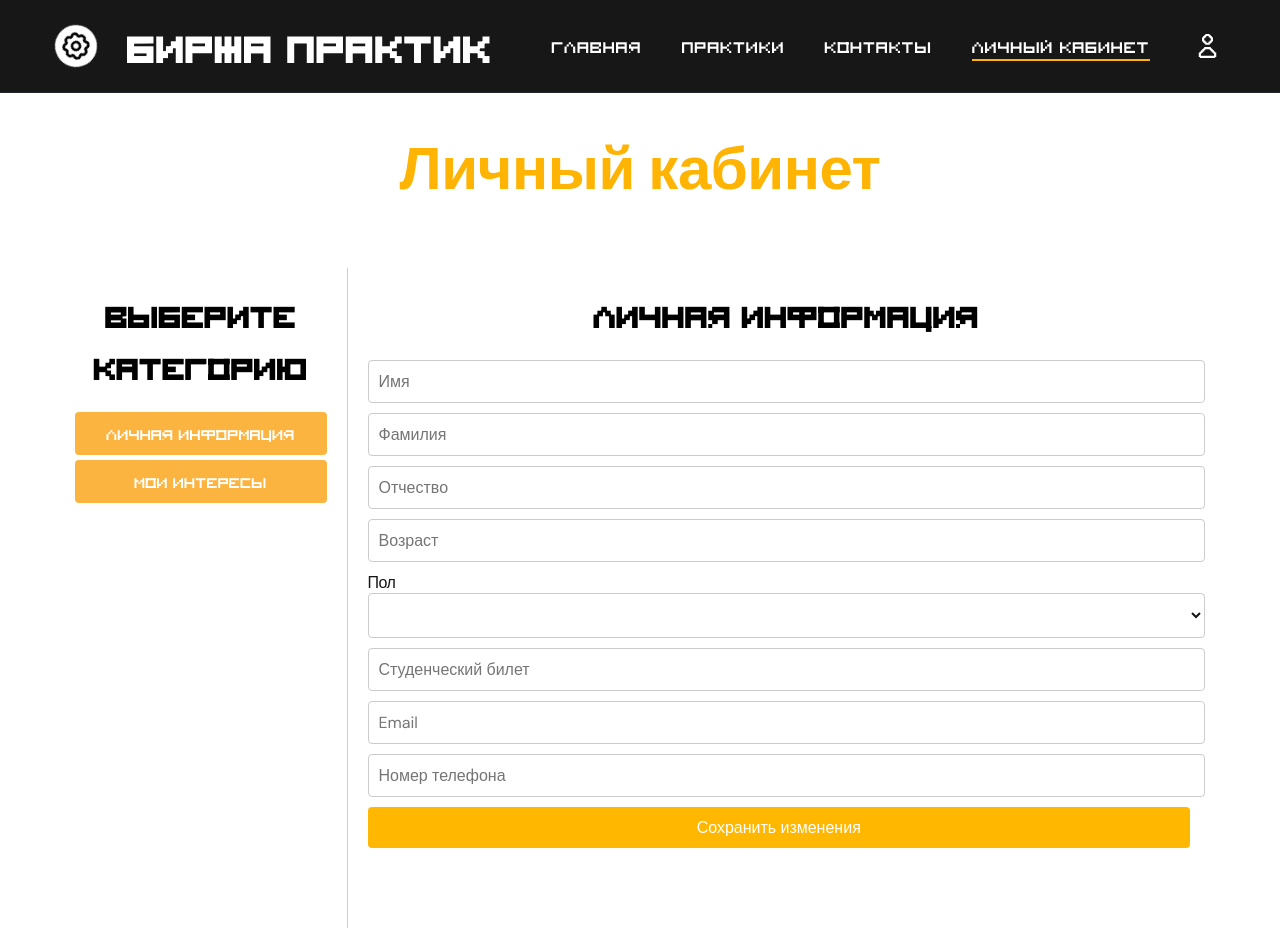
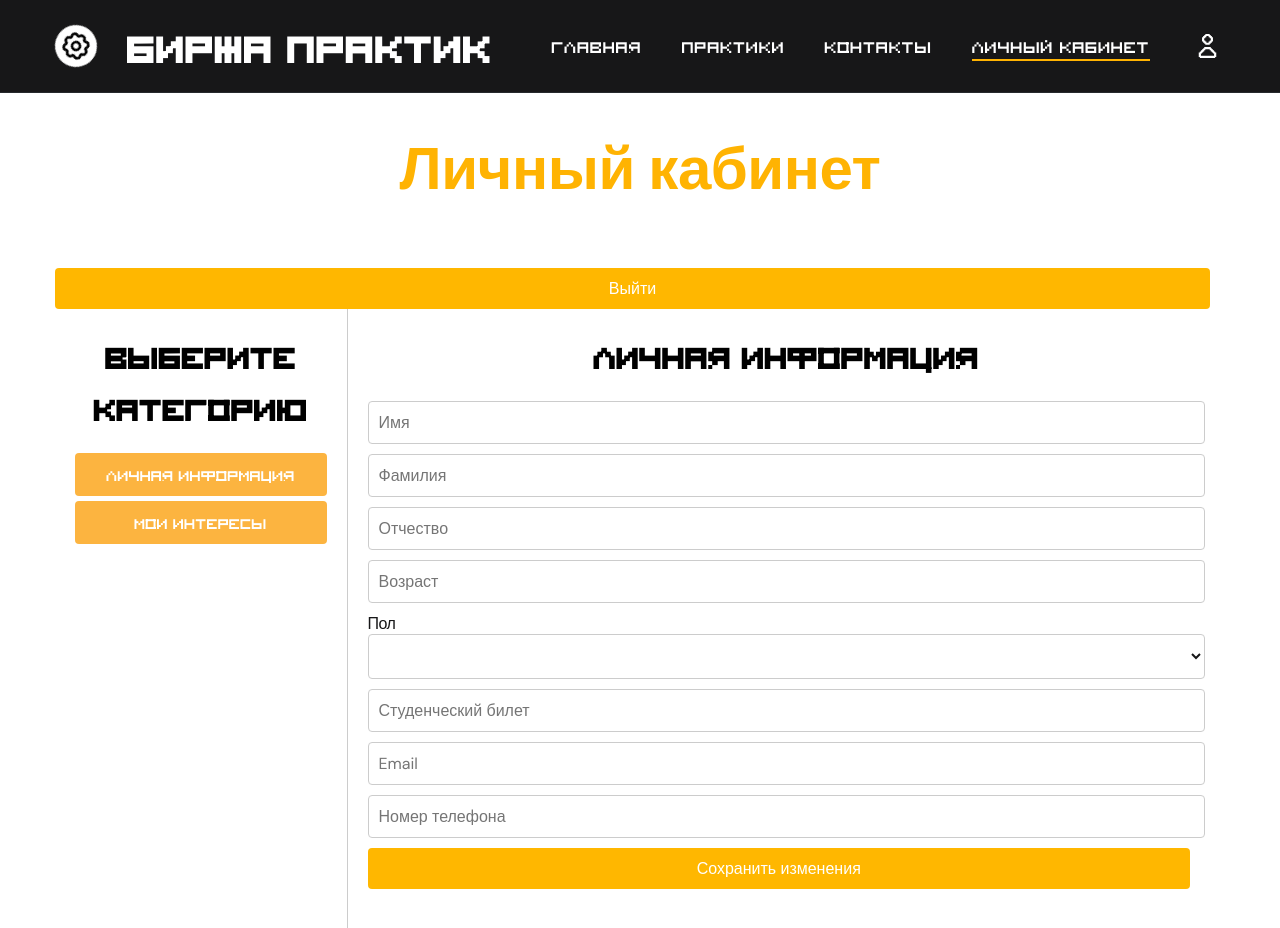
Before and after one commit to m3kskssssssss/web-uralsky-pelmeni, a React (Create React App) app: page /personal in a window 1280 px wide. Shown: the top 928 px of the page. Built offline with nearby package versions, Linux system fonts and the light colour scheme.

Commit message:
TEST FOR MATVEY
test that shit pls

```diff
--- a/src/components/navbar/Navbar.js
+++ b/src/components/navbar/Navbar.js
@@ -23,6 +23,15 @@ const Navbar = () => {
     const handleRegisterClick = () => {
         navigate("/register"); // Переход на страницу регистрации
         setModalOpen(false); // Закрыть модальное окно
+    };
+
+    const handleLogout = () => {
+        localStorage.removeItem('user'); // Удаляем данные пользователя из localStorage
+        navigate("/"); // Перенаправляем на главную страницу
+    };
+
+    const isLoggedIn = () => {
+        return localStorage.getItem('user') !== null;
     };
 
     return (
@@ -55,11 +64,17 @@ const Navbar = () => {
                                 Личный кабинет
                             </NavLink>
                         </li>
-                        <li className="nav-list__item" onClick={toggleModal}>
-                            <NavLink className={({ isActive }) => (isActive ? normalLink : normalLink)}>
-                            <img src={loginIcon} alt="Login Icon" />
-                            </NavLink>
-                        </li>
+                        {!isLoggedIn() ? (
+                            <li className="nav-list__item" onClick={toggleModal}>
+                                <NavLink className={({ isActive }) => (isActive ? normalLink : normalLink)}>
+                                    <img src={loginIcon} alt="Login Icon" />
+                                </NavLink>
+                            </li>
+                        ) : (
+                            <li className="nav-list__item" onClick={handleLogout}>
+                                <button className="logout-button">Выйти</button>
+                            </li>
+                        )}
                     </ul>
                 </div>
             </div>
--- a/src/pages/Personal.js
+++ b/src/pages/Personal.js
@@ -1,21 +1,29 @@
 import React, { useState } from 'react';
+import { useNavigate } from 'react-router-dom';
 
 const Personal = () => {
     const [selectedCategory, setSelectedCategory] = useState('personalInfo');
+    const navigate = useNavigate(); // Хук для навигации
 
     const handleCategoryChange = (category) => {
         setSelectedCategory(category);
+    };
+
+    const handleLogout = () => {
+        localStorage.removeItem('user'); // Удаляем данные пользователя из localStorage
+        navigate("/"); // Перенаправляем на главную страницу
     };
 
     return (
         <main className="section">
             <div className="container">
                 <h1 className="title-1">Личный кабинет</h1>
+                <button onClick={handleLogout} className="logout-button">Выйти</button>
 
                 <div className="personal-dashboard">
                     <div className="categories">
                         <h2 className="title-2">Выберите категорию</h2>
-                        <ul >
+                        <ul>
                             <li onClick={() => handleCategoryChange('personalInfo')}>Личная информация</li>
                             <li onClick={() => handleCategoryChange('interests')}>Мои интересы</li>
                         </ul>
@@ -47,7 +55,7 @@ const Personal = () => {
                             <div className="interests">
                                 <h2 className="title-2">Мои интересы</h2>
                                 <label>
-    <input type="checkbox" value="Гостиницы, рестораны, общепит" /> Гостиницы, рестораны, общепит
+<input type="checkbox" value="Гостиницы, рестораны, общепит" /> Гостиницы, рестораны, общепит
 </label>
 <label>
     <input type="checkbox" value="Государственные организации" /> Государственные организации
```
